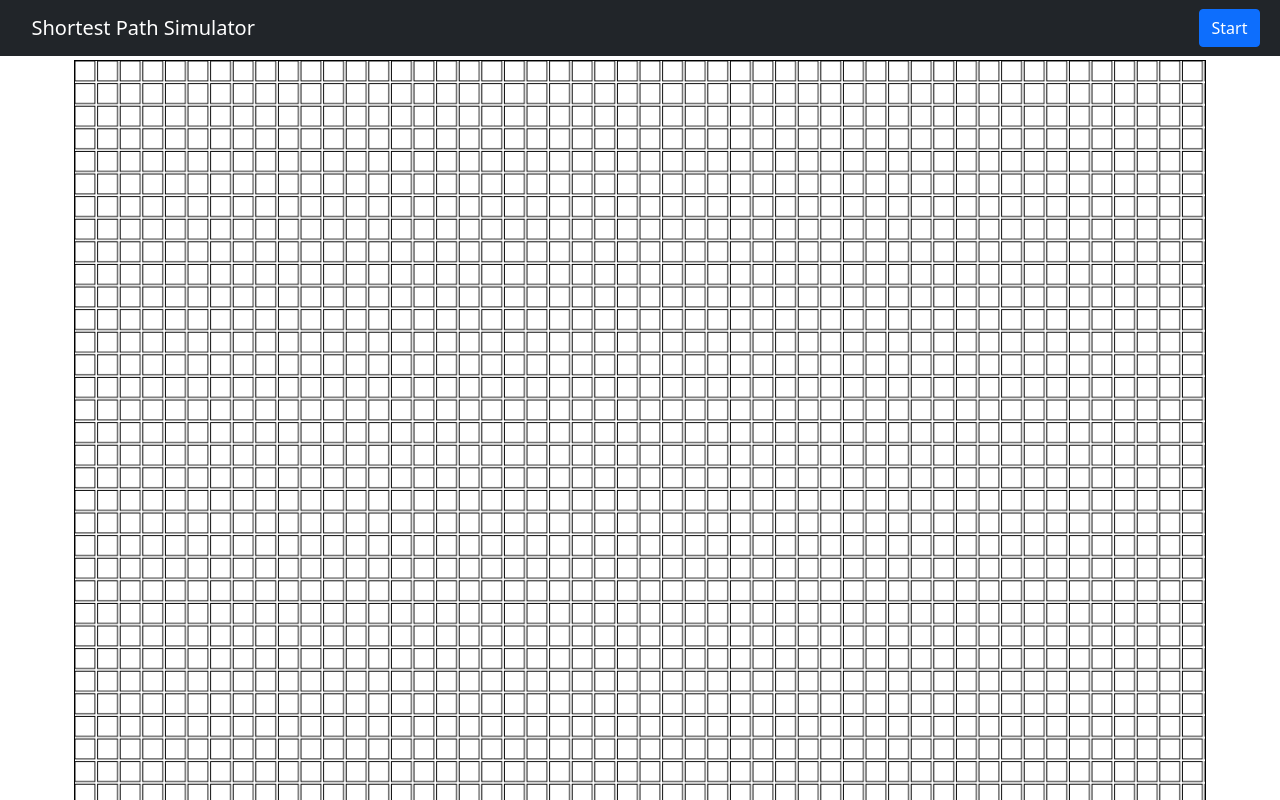
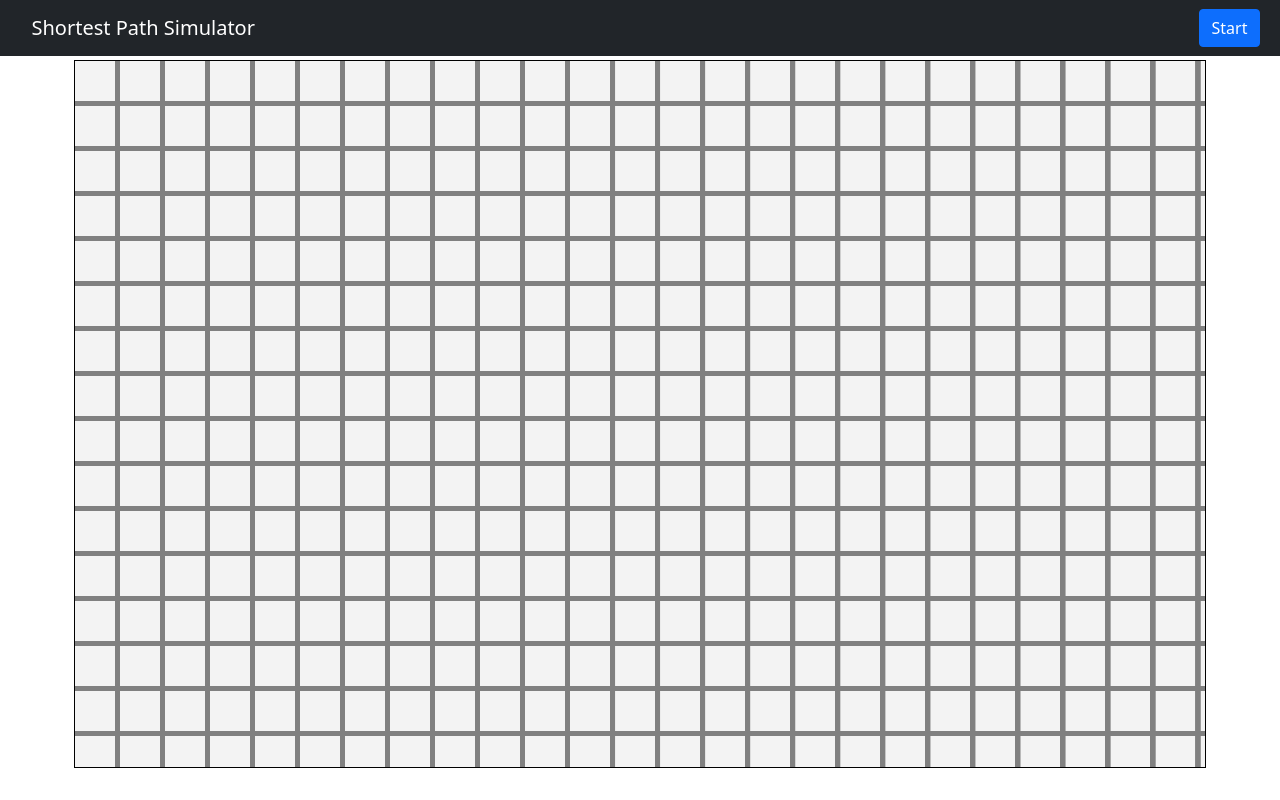
Before and after one commit to RayRCaringal/spsim, a React (Create React App) app: page / in a window 1280 px wide. Shown: the top 800 px of the page. Built offline with nearby package versions, Linux system fonts and the light colour scheme.

Commit message:
Added Drawing Feature

```diff
--- a/src/components/Grid.js
+++ b/src/components/Grid.js
@@ -1,50 +1,106 @@
 // For the Grid Component Size N x N
 
-import {Container, Row, Col} from "react-bootstrap"
 import React from "react"
-import {useEffect, useRef } from "react"
+import {useEffect, useRef, useState } from "react"
 import "../style/grid.css"
+let arr;
 
-let grid = []
 const Grid = () => {
-    const canvas = useRef(null)
 
-    const width = window.innerWidth
-    const height = 0
-    const n = (height > width) ? height: width
-    //let n = (height < width) ? height-66 : width-10
-    const size = 50
+
+    const canvasRef = useRef(null)
+    const contextRef = useRef(null)
+    const [isDrawing, setIsDrawing] = useState(false)
+
+
+    //Generate a Grid of 0s
+    const size = 25
+    const w = Math.floor((window.innerWidth - 6 * size)/size);
+    const h = Math.floor((window.innerHeight -6 * size)/size);
+
+    const n = Math.floor(window.innerWidth/size)
+    const scaling = (n-6)/2
+
+    //Run only once
+    useEffect(() => {
+        console.log("Before fill")
+        arr = Array(w).fill().map(() => Array(h).fill('a'));
+
+    }, [])
 
 
 
     useEffect(() => {
-        if(canvas) {
-        const view= canvas.view
-        console.log(canvas)
-        const ctx = canvas.current.getContext("2d")
-        ctx.fillStyle = "black"
-        ctx.lineWidth = 1;
-            for (let x = 0; x < n; x += n/size) {
-                for (let y = 0; y < n; y += n/size) {
-                ctx.strokeRect(x, y, (n/size)-3, (n/size)-3);
+        console.log("In Use Effect")
+        //Set Canvas Dimensions
+        const canvas = canvasRef.current
+        canvas.width = window.innerWidth*2
+        canvas.height = window.innerHeight*2
+        canvas.style.width = window.innerWidth
+        canvas.style.height = window.innerHeight
+        const ctx = canvas.getContext("2d")
+        ctx.scale(2,2)
+        contextRef.current = ctx
+        ctx.lineWidth = 2;
+        ctx.fillStyle = "grey";
+        ctx.fillRect(0, 0, canvas.width, canvas.height);
+
+        for(let i = 0; i < arr.length; i++){
+            for(let j = 0; j < arr[0].length; j++){
+                if( arr[i][j] == 'a'){
+                    ctx.fillStyle = "#F3F3F3"
+                }else{
+                    console.log("Here")
+                    ctx.fillStyle = "#1B2631"
                 }
+                /*
+                if(i < 2 && j < 2){
+                    console.log(((i*(n/size))+" , "+(j * (n/size))+" , "+((n/size)-6)))
+
+                }
+                */
+                ctx.fillRect(i*n,j * n,n-6, n-6)
             }
-        ctx.fillStyle = "white"
+        }
+        console.log("Create Rect")
 
+    },)
+
+    //When Mouse is clicked take the current positions to calculate which part of the Grid to convert to an obstacle
+    const startDraw = ({nativeEvent}) =>{
+        const {offsetX, offsetY} = nativeEvent
+        console.log(offsetX + " , " + offsetY )
+        //console.log(Math.floor(offsetX/((n-6)/2))+ " , " + Math.floor(offsetY/((n-6)/2)))
+        arr[Math.floor(offsetX/scaling)][Math.floor(offsetY/scaling)] = 'b';
+        console.log(arr)
+        setIsDrawing(true)
+    }
+
+    //Stop drawing and reset the useState
+    const endDraw = () =>{
+        console.log("Ending")
+        console.log(arr)
+        setIsDrawing(false)
+    }
+
+    //Generate the obstacles
+    const draw = ({nativeEvent}) =>{
+        if(isDrawing){
+            const {offsetX, offsetY} = nativeEvent
+            console.log(offsetX + " , " + offsetY )
+            //console.log(Math.floor(offsetX/((n-6)/2))+ " , " + Math.floor(offsetY/((n-6)/2)))
+            arr[Math.floor(offsetX/scaling)][Math.floor(offsetY/scaling)] = 1;
+            console.log("Drawing")
         }
-
-
-    }, [canvas, n, size])
-
-
-
+    }
 
     return (
         <div>
-            <canvas
-            ref={canvas}
-            width={n}
-            height={n}
+            <canvas id = ".node"
+            onMouseDown = {startDraw}
+            onMouseUp = {endDraw}
+            onMouseMove = {draw}
+            ref={canvasRef}
             />
         </div>
 
```
Also changed, not shown: 1 other file (tests, documents, lock files or other folders).
